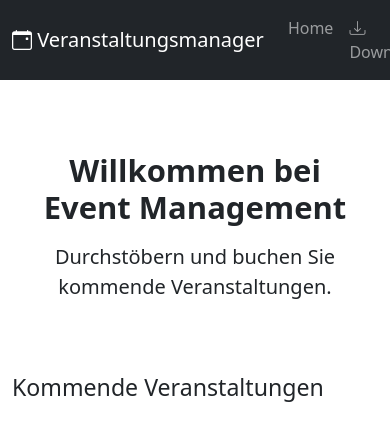
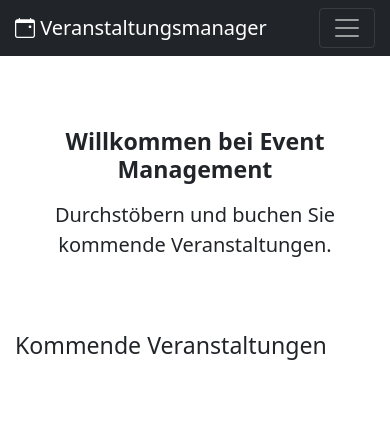
Before and after one commit to hanse-dev/eventbocker, a Flask app: page / in a window 390 px wide; the page is wider, and only the part inside the window is pictured. Shown: the top 441 px of that part. Run offline with Flask 3, Linux system fonts and the light colour scheme; some libraries are stand-ins or nearby versions.

Commit message:
fix: improve mobile layout and responsive design
- Add responsive navbar with proper mobile toggle
- Optimize card layouts for small screens
- Improve button spacing and alignment on mobile devices
- Reposition export and back buttons in registration view
- Enable auto-reload for better development experience
- Add custom CSS for better mobile spacing and readability

```diff
--- a/app/templates/_admin_event_list.html
+++ b/app/templates/_admin_event_list.html
@@ -41,7 +41,7 @@
                     {% endif %}
                 </td>
                 <td>
-                    <div class="d-flex gap-2">
+                    <div class="d-flex flex-wrap gap-1">
                         <a href="{{ url_for('main.edit_event', event_id=event.id) }}"
                            class="btn btn-sm btn-outline-secondary px-2"
                            title="Bearbeiten">
--- a/app/templates/_customer_event_list.html
+++ b/app/templates/_customer_event_list.html
@@ -1,5 +1,5 @@
 {% macro customer_event_list(events) %}
-<div class="row row-cols-1 row-cols-md-2 row-cols-lg-3 g-4">
+<div class="row row-cols-1 row-cols-sm-2 row-cols-lg-3 g-3 g-md-4">
     {% for event in events %}
     <div class="col">
         <div class="card h-100">
@@ -7,7 +7,7 @@
                 <h5 class="card-title">{{ event.title }}</h5>
                 <h6 class="card-subtitle mb-2 text-muted">{{ event.date.strftime('%d.%m.%Y %H:%M') }}</h6>
                 {% if event.description %}
-                <p class="card-text">{{ event.description }}</p>
+                <p class="card-text small">{{ event.description }}</p>
                 {% endif %}
                 <div class="d-flex justify-content-between align-items-center mb-2">
                     <div>
@@ -23,7 +23,7 @@
                 </div>
                 {% if event.room or event.address %}
                 <p class="card-text">
-                    <small class="text-muted">
+                    <small class="text-muted text-truncate d-inline-block w-100">
                         {% if event.room %}{{ event.room }}{% endif %}
                         {% if event.room and event.address %}, {% endif %}
                         {% if event.address %}{{ event.address }}{% endif %}
--- a/app/templates/base.html
+++ b/app/templates/base.html
@@ -6,13 +6,28 @@
     <title>Veranstaltungsverwaltung</title>
     <link href="https://cdn.jsdelivr.net/npm/bootstrap@5.1.3/dist/css/bootstrap.min.css" rel="stylesheet">
     <link href="https://cdn.jsdelivr.net/npm/bootstrap-icons@1.7.2/font/bootstrap-icons.css" rel="stylesheet">
+    <style>
+        @media (max-width: 576px) {
+            .container {
+                padding-left: 15px;
+                padding-right: 15px;
+            }
+            .btn-sm {
+                padding: 0.25rem 0.4rem;
+            }
+        }
+    </style>
 </head>
 <body>
-    <nav class="navbar navbar-expand navbar-dark bg-dark">
+    <nav class="navbar navbar-expand-sm navbar-dark bg-dark">
         <div class="container">
             <a class="navbar-brand" href="{{ url_for('main.index') }}">
                 <i class="bi bi-calendar-event"></i> Veranstaltungsmanager
             </a>
+            <button class="navbar-toggler" type="button" data-bs-toggle="collapse" data-bs-target="#navbarNav"
+                    aria-controls="navbarNav" aria-expanded="false" aria-label="Toggle navigation">
+                <span class="navbar-toggler-icon"></span>
+            </button>
             <div class="collapse navbar-collapse" id="navbarNav">
                 <ul class="navbar-nav">
                     <li class="nav-item">
--- a/app/templates/index.html
+++ b/app/templates/index.html
@@ -6,8 +6,8 @@
 {% if current_user.is_authenticated and current_user.is_admin %}
 <div class="row mb-4">
     <div class="col-12">
-        <div class="d-flex justify-content-between align-items-center">
-            <h1 class="h3 mb-0">Event Management</h1>
+        <div class="d-flex justify-content-between align-items-center flex-wrap gap-2">
+            <h3 class="mb-0">Event Management</h3>
             <a href="{{ url_for('main.create_event') }}" class="btn btn-primary">
                 <i class="bi bi-plus-lg"></i> Neue Veranstaltung
             </a>
@@ -34,7 +34,7 @@
     </div>
 
     <div class="tab-pane fade" id="customer-view" role="tabpanel" aria-labelledby="customer-tab">
-        <h2 class="h3 mb-4">Kommende Veranstaltungen</h2>
+        <h3 class="mb-4">Kommende Veranstaltungen</h3>
         {{ customer_event_list(events) }}
     </div>
 </div>
@@ -43,13 +43,13 @@
 <div class="row mb-4">
     <div class="col-12">
         <div class="px-4 py-5 text-center">
-            <h1 class="display-5 fw-bold mb-3">Willkommen bei Event Management</h1>
+            <h3 class="fw-bold mb-3">Willkommen bei Event Management</h3>
             <p class="lead mb-0">Durchstöbern und buchen Sie kommende Veranstaltungen.</p>
         </div>
     </div>
 </div>
 
-<h2 class="h3 mb-4">Kommende Veranstaltungen</h2>
+<h3 class="mb-4">Kommende Veranstaltungen</h3>
 {{ customer_event_list(events) }}
 {% endif %}
 {% endblock %}
--- a/docker-compose.override.yml
+++ b/docker-compose.override.yml
@@ -19,4 +19,4 @@ services:
       - DATABASE_URL=sqlite:////app/instance/data.db
       - PYTHONBREAKPOINT=debugpy.breakpoint
     entrypoint: []
-    command: ["flask", "run", "--host", "0.0.0.0", "--port", "5001", "--no-debugger"]
+    command: ["flask", "run", "--host", "0.0.0.0", "--port", "5001", "--no-debugger", "--reload"]
```
Also changed, not shown: app/templates/book_event.html (+6 -4 lines), app/templates/registrations.html (+11 -7 lines).
